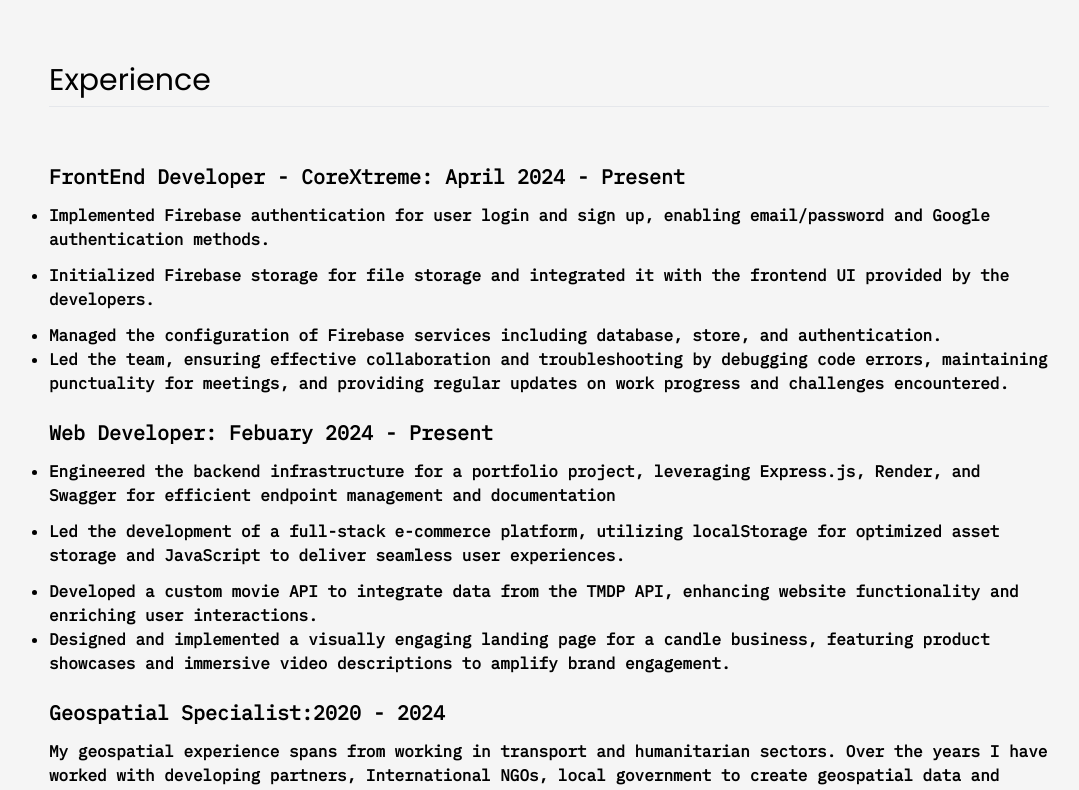
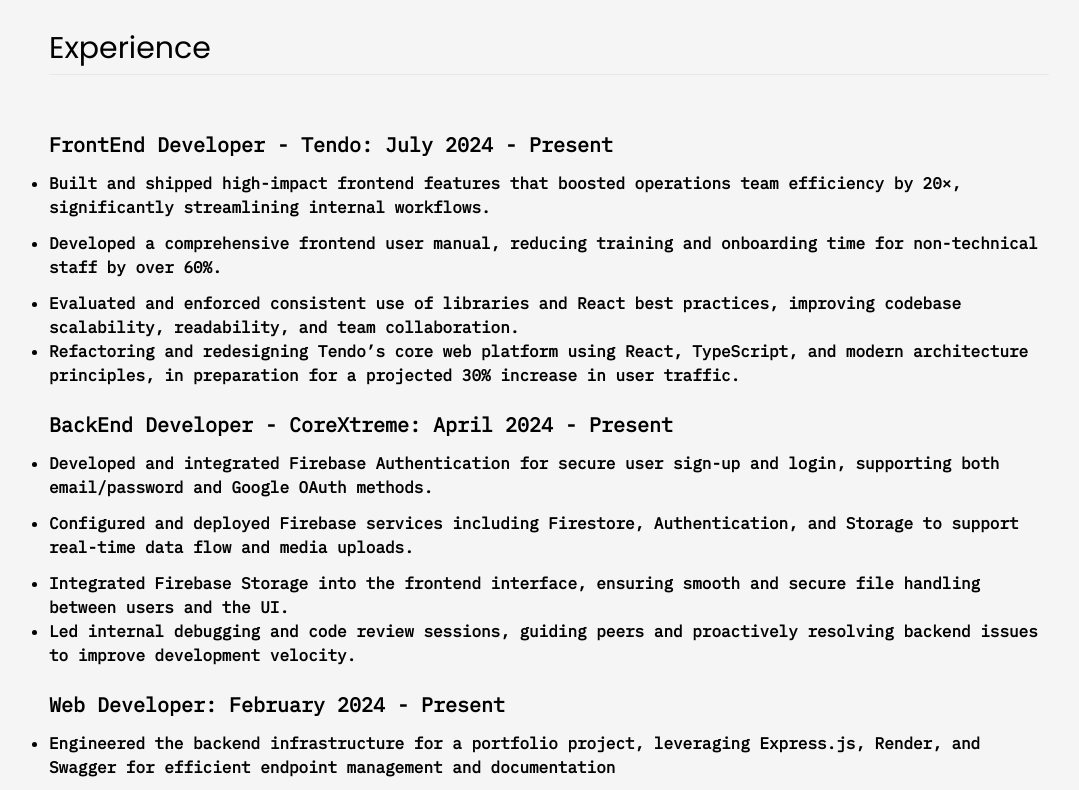
Before and after one commit to teyvi/Portfolio-, a React (Create React App) app: page / in a window 1280 px wide. Shown: the part 1160-1950 px from the top of the page, without its empty margins (91-1170 px from the left). Built offline with nearby package versions, Linux system fonts and the light colour scheme.

Commit message:
updated cv

```diff
--- a/src/App.js
+++ b/src/App.js
@@ -10,11 +10,10 @@
 function App() {
   return (
     <BrowserRouter>
-    <ParticlesComponent id='particles'/>
+      <ParticlesComponent id="particles" />
       <div className="">
         <div className="relative w-full">
           <div className="absolute top-0 "> </div>
-
         </div>
         <section className="snap-y snap-mandatory ">
           <div className="h-64 whitesmoke"></div>
@@ -28,9 +27,9 @@
             <h1 className="text-7xl mb-6 mt-5 ">Angela Teyvi</h1>
             <p className="ibm-regular font-bold">
               I'm a Web Developer with interests and proven records in both
-            Frontend and Backend technologies. My work revolves around bringing
-            clients' ideas to life in a clean and intuitive manner. I have
-            extensive experience collaborating in the geospatial arena,
+              Frontend and Backend technologies. My work revolves around
+              bringing clients' ideas to life in a clean and intuitive manner. I
+              have extensive experience collaborating in the geospatial arena,
               transcending borders and seamlessly working with diverse teams
               across continents. With a demonstrated ability to excel in any
               global setting, I am adept at thriving in diverse environments.
@@ -56,7 +55,7 @@
               <h1 className=" hover:bg-red-200"> Contact</h1>
             </Link>
             <a href="/AngelaTeyvi_CV.pdf" download>
-            <button className=" hover:bg-red-200 p-4"> Download CV</button>
+              <button className=" hover:bg-red-200"> Download CV</button>
             </a>
           </section>
           <div className="w-full h-40 whitesmoke"></div>
@@ -70,39 +69,68 @@
             <div className="mt-6 mb-6 ibm-extrathin">
               <div className="mt-6 mb-6 ">
                 <h2 className="text-xl mb-3 ibm-regular">
-                FrontEnd Developer - CoreXtreme: April 2024 - Present
+                  FrontEnd Developer - Tendo: July 2024 - Present
                 </h2>
                 <ul className="text-left list-disc ibm-regular">
                   <li className="mb-3">
-                  Implemented Firebase authentication for user login and sign
-                  up, enabling email/password and Google authentication methods.
+                    Built and shipped high-impact frontend features that boosted
+                    operations team efficiency by 20×, significantly
+                    streamlining internal workflows.
                   </li>
                   <li className="mb-3">
-                  Initialized Firebase storage for file storage and integrated
-                  it with the frontend UI provided by the developers.
+                    Developed a comprehensive frontend user manual, reducing
+                    training and onboarding time for non-technical staff by over
+                    60%.
                   </li>
                   <li>
-                  Managed the configuration of Firebase services including
-                  database, store, and authentication.
+                    Evaluated and enforced consistent use of libraries and React
+                    best practices, improving codebase scalability, readability,
+                    and team collaboration.
                   </li>
                   <li className="mb-3">
-                  Led the team, ensuring effective collaboration and
-                  troubleshooting by debugging code errors, maintaining
-                  punctuality for meetings, and providing regular updates on
-                  work progress and challenges encountered.
+                    Refactoring and redesigning Tendo’s core web platform using
+                    React, TypeScript, and modern architecture principles, in
+                    preparation for a projected 30% increase in user traffic.
+                  </li>
+                </ul>
+              </div>
+              <div className="mt-6 mb-6 ">
+                <h2 className="text-xl mb-3 ibm-regular">
+                  BackEnd Developer - CoreXtreme: April 2024 - Present
+                </h2>
+                <ul className="text-left list-disc ibm-regular">
+                  <li className="mb-3">
+                    Developed and integrated Firebase Authentication for secure
+                    user sign-up and login, supporting both email/password and
+                    Google OAuth methods.
+                  </li>
+                  <li className="mb-3">
+                    Configured and deployed Firebase services including
+                    Firestore, Authentication, and Storage to support real-time
+                    data flow and media uploads.
+                  </li>
+                  <li>
+                    Integrated Firebase Storage into the frontend interface,
+                    ensuring smooth and secure file handling between users and
+                    the UI.
+                  </li>
+                  <li className="mb-3">
+                    Led internal debugging and code review sessions, guiding
+                    peers and proactively resolving backend issues to improve
+                    development velocity.
                   </li>
                 </ul>
               </div>
               <div className="mt-6 mb-6 ">
                 <h2 className="text-xl mb-3 ibm-regular">
                   {" "}
-                Web Developer: Febuary 2024 - Present
+                  Web Developer: February 2024 - Present
                 </h2>
                 <ul className="text-left list-disc ibm-regular">
                   <li className="mb-3">
-                  Engineered the backend infrastructure for a portfolio project,
-                  leveraging Express.js, Render, and Swagger for efficient
-                  endpoint management and documentation
+                    Engineered the backend infrastructure for a portfolio
+                    project, leveraging Express.js, Render, and Swagger for
+                    efficient endpoint management and documentation
                   </li>
                   <li className="mb-3">
                     Led the development of a full-stack e-commerce platform,
@@ -115,9 +143,9 @@
                     interactions.
                   </li>
                   <li className="mb-3">
-                  Designed and implemented a visually engaging landing page for
-                  a candle business, featuring product showcases and immersive
-                  video descriptions to amplify brand engagement.
+                    Designed and implemented a visually engaging landing page
+                    for a candle business, featuring product showcases and
+                    immersive video descriptions to amplify brand engagement.
                   </li>
                 </ul>
               </div>
@@ -359,7 +387,6 @@
               <div>
                 <h3 className=" text-red-400 "> FIGMA</h3>
               </div>
-
             </div>
           </section>
 
@@ -503,7 +530,6 @@
       </div>
       {/* </ParticlesComponent> */}
     </BrowserRouter>
-
   );
 }
 
```
Also changed, not shown: src/components/job.ts (added). Lines whose indentation alone changed are shown as unchanged.
